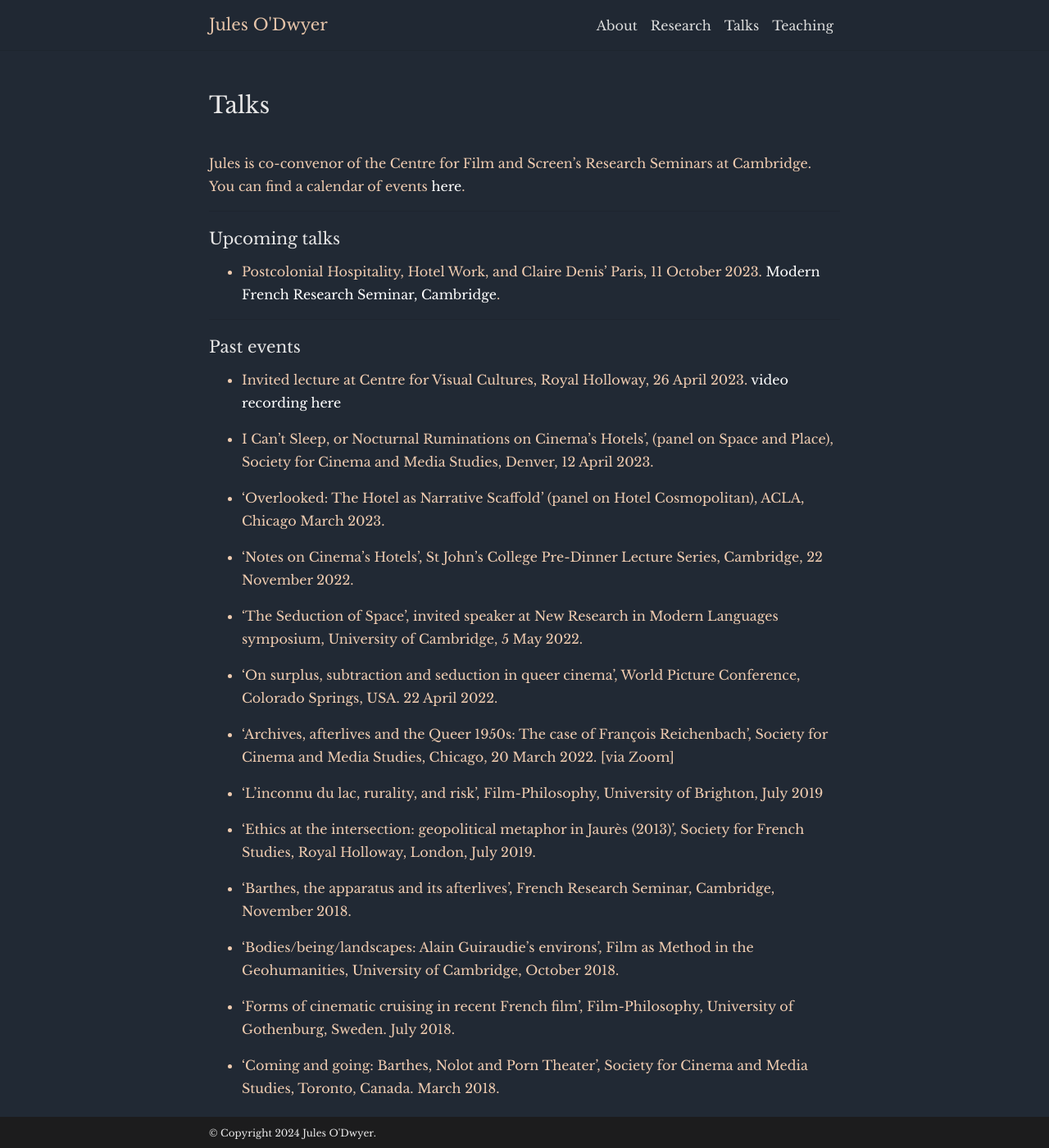
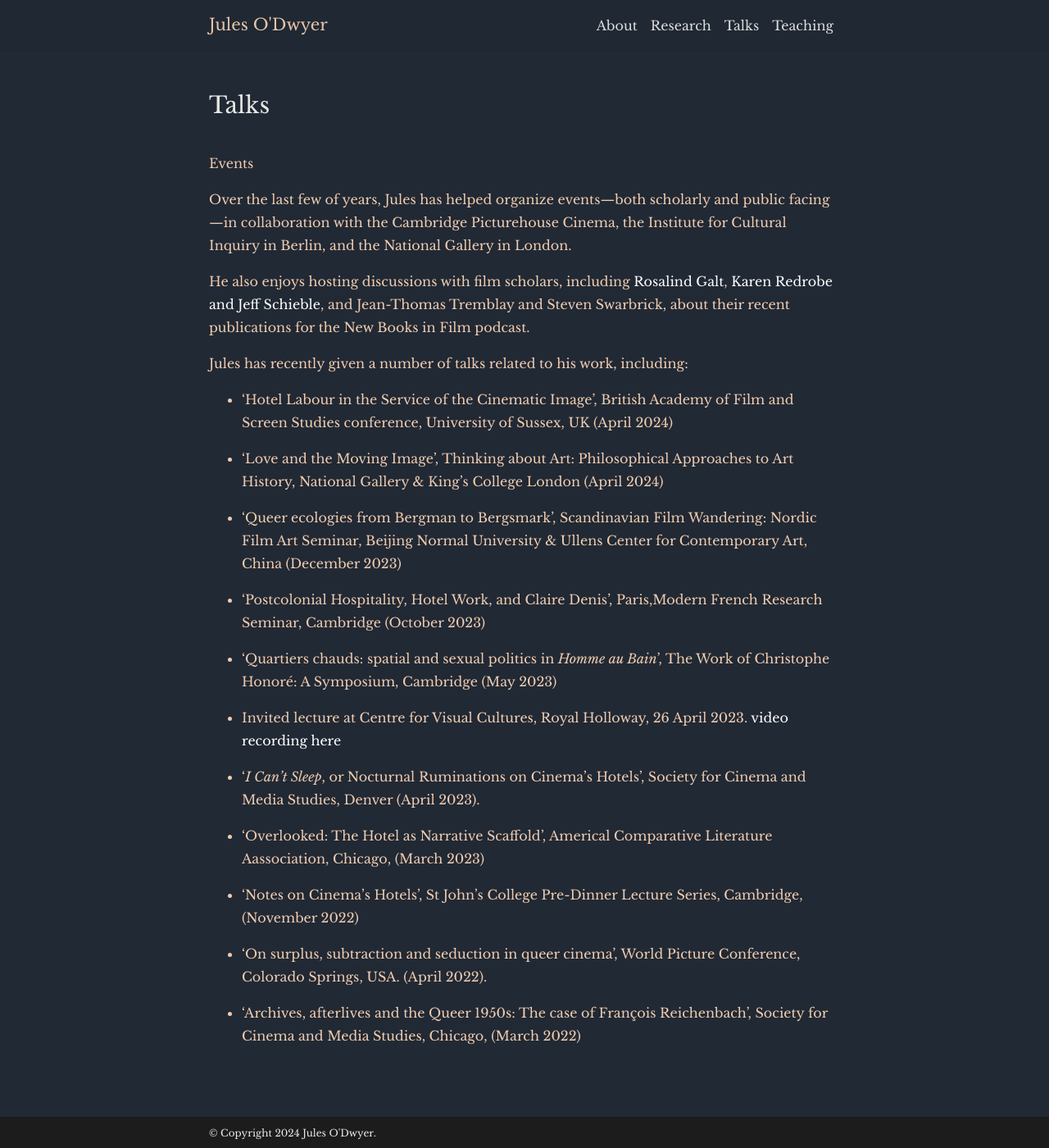
Before and after one commit to julesodwyer/julesodwyer.github.io, a Jekyll site: the page built from _pages/talks.md, in a window 1280 px wide and 1400 px high. Shown: the whole window at 82% size. Built offline with Jekyll 4.4.1, drawn with Linux system fonts in a browser that asks for light colours; comment, search, counter and statistics services are not loaded; a style sheet for code colours, icons or effects is not loaded; some of the changed text lies outside the part shown.

Commit message:
2024 update
changes for 2024 new year

```diff
--- a/_pages/talks.md
+++ b/_pages/talks.md
@@ -7,54 +7,32 @@ nav: true
 nav_order: 4
 ---
 
-Jules is co-convenor of the Centre for Film and Screen’s Research Seminars at Cambridge. You can find a calendar of events [here](https://www.mmll.cam.ac.uk/film/research/seminars).
+Events
 
----
+Over the last few of years, Jules has helped organize events—both scholarly and public facing—in collaboration with the Cambridge Picturehouse Cinema, the Institute for Cultural Inquiry in Berlin, and the National Gallery in London.
 
-## Upcoming talks
+He also enjoys hosting discussions with film scholars, including [Rosalind Galt](https://newbooksnetwork.com/alluring-monsters), [Karen Redrobe and Jeff Schieble](https://newbooksnetwork.com/deep-mediations), and Jean-Thomas Tremblay and Steven Swarbrick, about their recent publications for the New Books in Film podcast.
 
-* Postcolonial Hospitality, Hotel Work, and Claire Denis' Paris, 11 October 2023. [Modern French Research Seminar, Cambridge](https://www.mmll.cam.ac.uk/french/mfrs).
+Jules has recently given a number of talks related to his work, including:
 
----
+* 'Hotel Labour in the Service of the Cinematic Image’, British Academy of Film and Screen Studies conference, University of Sussex, UK (April 2024)
 
-## Past events
+* 'Love and the Moving Image’, Thinking about Art: Philosophical Approaches to Art History, National Gallery & King’s College London (April 2024)
+
+* 'Queer ecologies from Bergman to Bergsmark’, Scandinavian Film Wandering: Nordic Film Art Seminar, Beijing Normal University & Ullens Center for Contemporary Art, China (December 2023)
+
+* 'Postcolonial Hospitality, Hotel Work, and Claire Denis’, Paris,Modern French Research Seminar, Cambridge (October 2023)
+
+* 'Quartiers chauds: spatial and sexual politics in _Homme au Bain_’, The Work of Christophe Honoré: A Symposium, Cambridge (May 2023)
 
 * Invited lecture at Centre for Visual Cultures, Royal Holloway, 26 April 2023. [video recording here](https://youtu.be/WzI4VZarNp4?si=QixfeSSonK0a05-3&t=571)
 
-* I Can’t Sleep, or Nocturnal Ruminations on Cinema’s Hotels', (panel on Space and Place), Society for Cinema and Media Studies, Denver, 12 April 2023.
+* '_I Can’t Sleep_, or Nocturnal Ruminations on Cinema’s Hotels’, Society for Cinema and Media Studies, Denver (April 2023).
 
-* ‘Overlooked: The Hotel as Narrative Scaffold' (panel on Hotel Cosmopolitan), ACLA, Chicago March 2023.
+* 'Overlooked: The Hotel as Narrative Scaffold’, Americal Comparative Literature Aassociation, Chicago, (March 2023)
 
-* ‘Notes on Cinema’s Hotels’, St John’s College Pre-Dinner Lecture Series, Cambridge, 22 November 2022.
+* 'Notes on Cinema’s Hotels’, St John’s College Pre-Dinner Lecture Series, Cambridge, (November 2022)
 
-* ‘The Seduction of Space’, invited speaker at New Research in Modern Languages symposium, University of Cambridge, 5 May 2022.
+* 'On surplus, subtraction and seduction in queer cinema’, World Picture Conference, Colorado Springs, USA. (April 2022).
 
-* ‘On surplus, subtraction and seduction in queer cinema’, World Picture Conference, Colorado Springs, USA.  22 April 2022.
-
-* ‘Archives, afterlives and the Queer 1950s: The case of François Reichenbach’, Society for Cinema and Media Studies, Chicago, 20 March 2022. [via Zoom]
-
-* ‘L’inconnu du lac, rurality, and risk’, Film-Philosophy, University of Brighton, July 2019
-
-* ‘Ethics at the intersection: geopolitical metaphor in Jaurès (2013)’, Society for French Studies, Royal Holloway, London, July 2019.
-
-* ‘Barthes, the apparatus and its afterlives’, French Research Seminar, Cambridge, November 2018.
-
-* ‘Bodies/being/landscapes: Alain Guiraudie’s environs’, Film as Method in the Geohumanities, University of Cambridge, October 2018.
-
-* ‘Forms of cinematic cruising in recent French film’, Film-Philosophy, University of Gothenburg, Sweden. July 2018.
-
-* ‘Coming and going: Barthes, Nolot and Porn Theater’, Society for Cinema and Media Studies, Toronto, Canada. March 2018.
-
-* ‘Jacques Nolot and the erotics of spectatorship’, UCL Film Studies Research Seminar, London. February 2018.
-
-* ‘Bricolage aesthetics from Soukaz to Dieutre: Queerness, cinema, art history’, IntermIdia: The Moving Form of Film, Reading, November 2017.
-
-* ‘Histoire(s) de l’art: Queer curation in the cinema of Vincent Dieutre’, Queer Screens, Newcastle, September 2017.
-
-* ‘Ekphrasis and the queer sensibilities of French cinema’, Network for European Cinema Studies, Paris, July 2017.
-
-* ‘Entre la chambre et le monde: Dieutre and Akerman’s apartment thresholds’, World Picture Conference, Cambridge, December 2016.
-
-* ‘Henri Michaux, Stan Brakhage, and the in-between’, French Graduate Conference. Cambridge, May 2016.
-
-* ‘Mapping migration and dissident sexualities in Paris’, Inaugural Screen Media Symposium, Cambridge, 2016.
+* 'Archives, afterlives and the Queer 1950s: The case of François Reichenbach’, Society for Cinema and Media Studies, Chicago, (March 2022)
```
Also changed, not shown: _bibliography/papers.bib (+12 -0 lines), _pages/about.md (+1 -1 lines), _pages/research.md (+18 -4 lines), _pages/teaching.md (+10 -15 lines), assets/img/publication_preview/hotels.png (added), assets/img/publication_preview/seduction.png (added).
